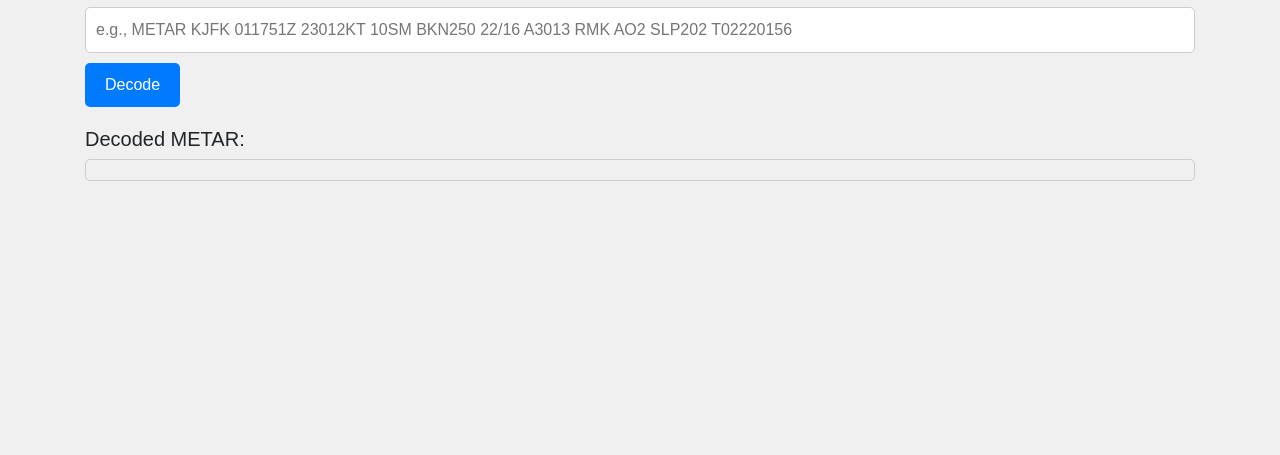
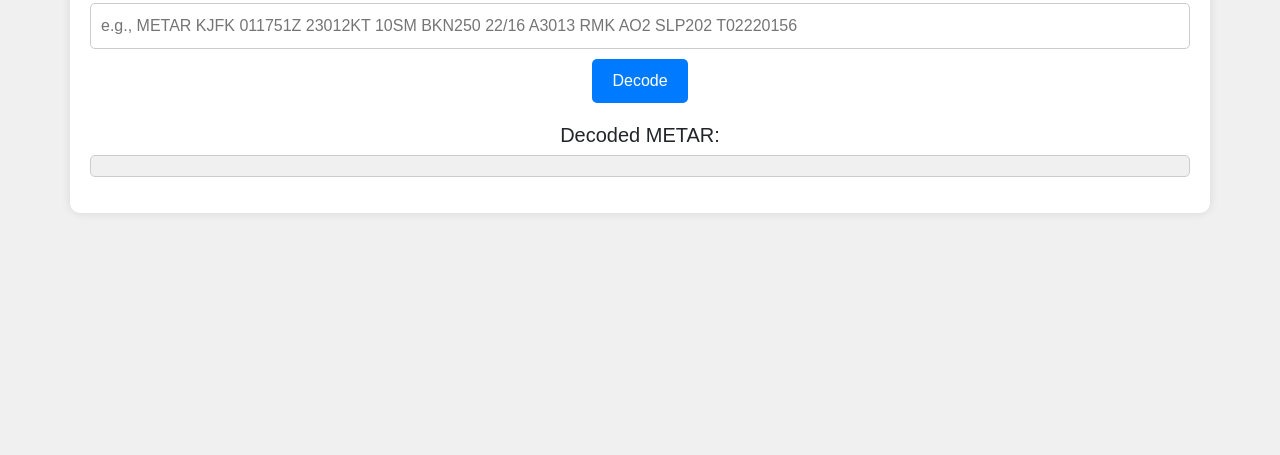
Before and after one commit to agakhanyantsartur/metar-decoder, a website with bundled scripts: page index.html in a window 1280 px wide. Shown: the part 345-800 px from the top of the page. Built offline with nearby package versions, Linux system fonts and the light colour scheme.

Commit message:
fixed bug with container

```diff
--- a/style.css
+++ b/style.css
@@ -9,7 +9,12 @@ body {
   min-height: 100vh;
 }
 
-
+.container {
+  background-color: #fff;
+  padding: 20px;
+  border-radius: 10px;
+  box-shadow: 0 0 10px rgba(0, 0, 0, 0.1);
+  text-align: center;
 }
 
 .title {
```
